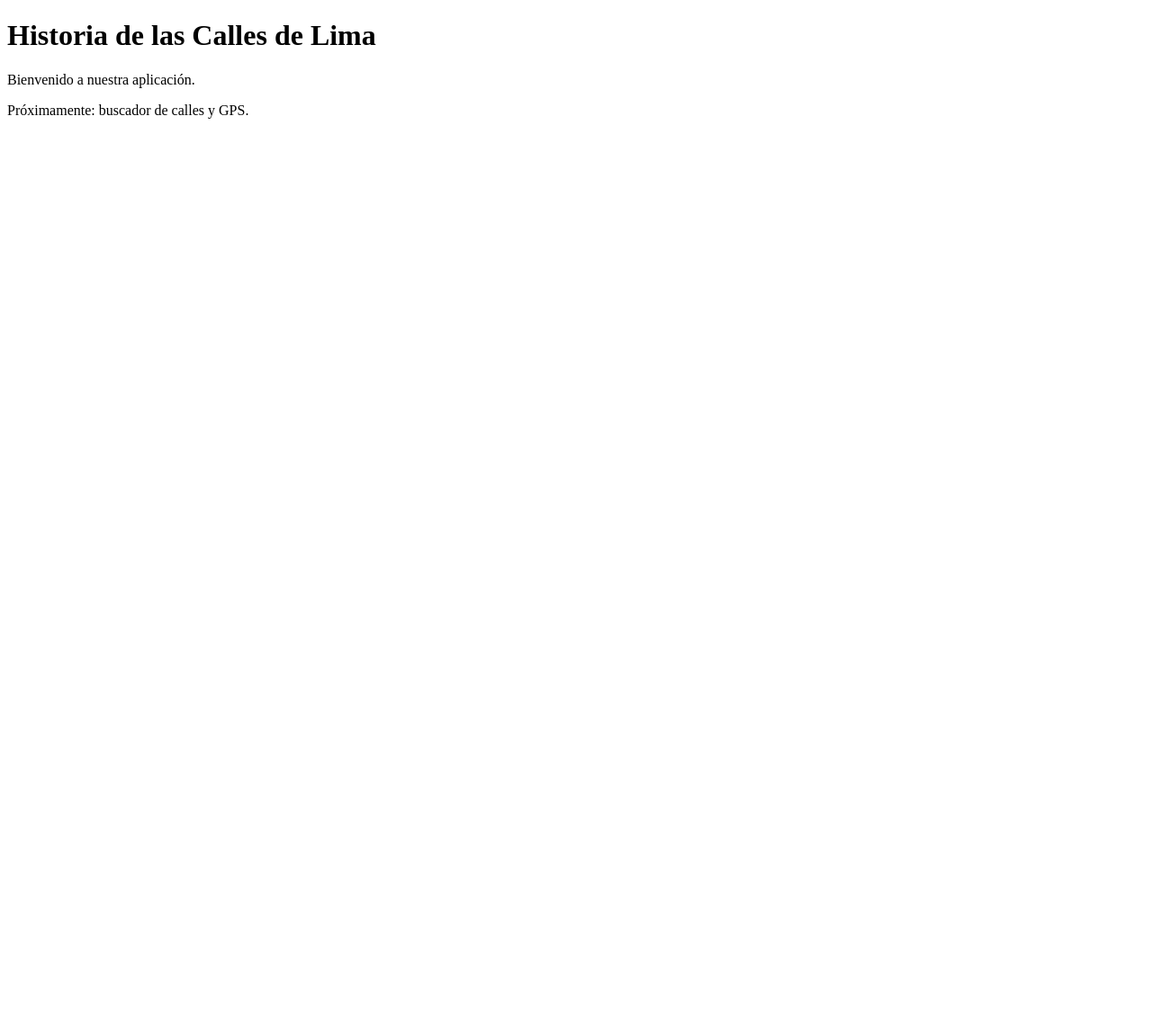
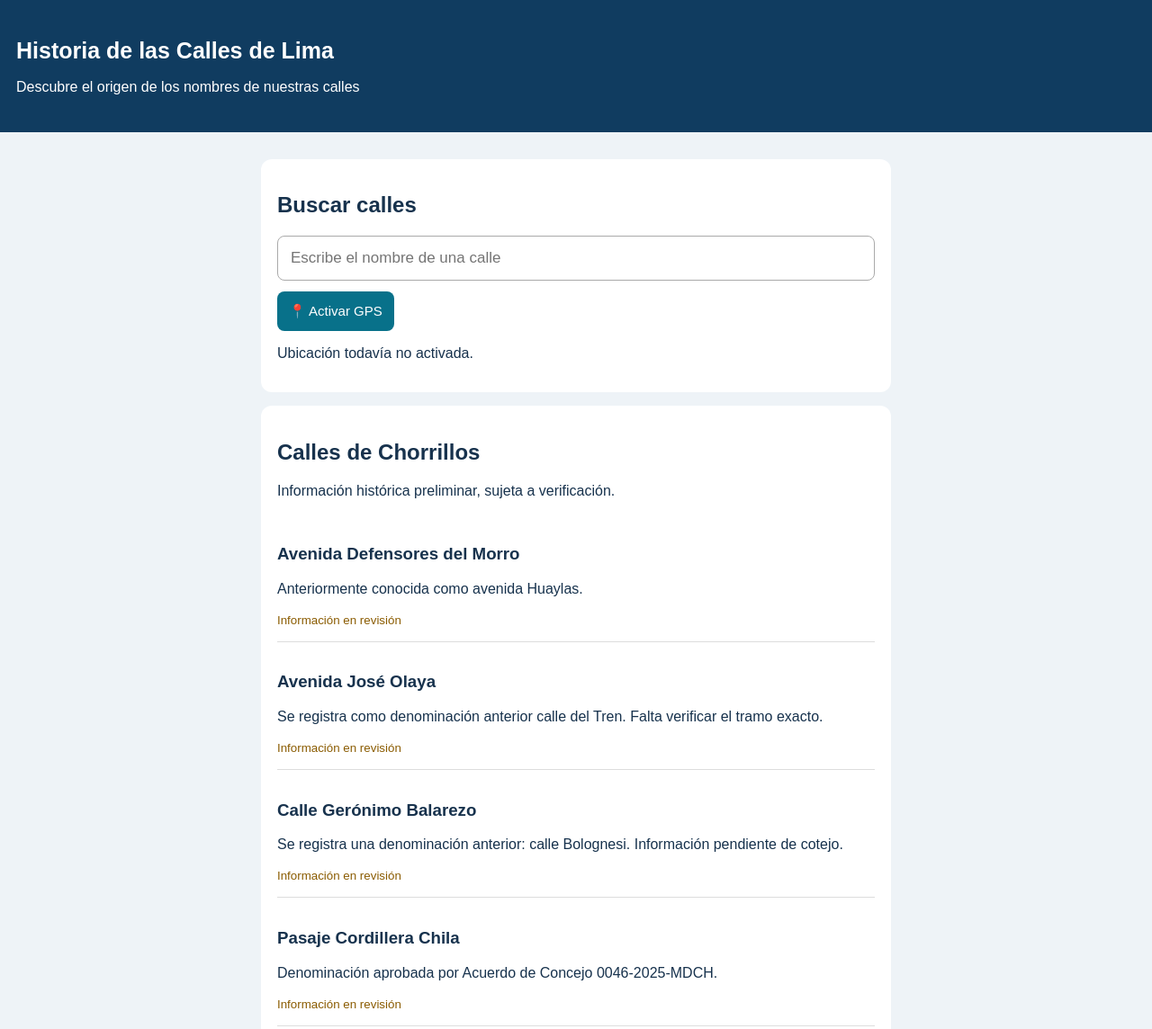
Before and after one commit to jhoelyoutuberaezraez-eng/historia-calles-lima, a plain HTML site: page index.html in a window 1280 px wide. Shown: the top 1144 px of the page at 90% size. Before the commit the page ends 800 px from the top, so only its background shows below. Drawn offline with Linux system fonts and the light colour scheme.

Commit message:
Update index.html

```diff
--- a/index.html
+++ b/index.html
@@ -1,13 +1,72 @@
+
 <!DOCTYPE html>
 <html lang="es">
 <head>
 <meta charset="UTF-8">
-<meta name="viewport" content="width=device-width, initial-scale=1">
+<meta name="viewport" content="width=device-width,initial-scale=1">
 <title>Historia de las Calles de Lima</title>
+<style>
+body{margin:0;font-family:Arial;background:#eef3f7;color:#17324d}
+header{background:#103c60;color:white;padding:25px 18px}
+h1{font-size:25px}
+main{padding:15px;max-width:700px;margin:auto}
+section{background:white;padding:18px;margin:15px 0;border-radius:12px}
+input{box-sizing:border-box;width:100%;padding:14px;font-size:17px;border:1px solid #aaa;border-radius:8px}
+button{background:#08718a;color:white;border:0;border-radius:8px;padding:13px;margin-top:12px;font-size:15px}
+article{padding:15px 0;border-bottom:1px solid #ddd}
+small{color:#8a5b00}
+</style>
 </head>
 <body>
+<header>
 <h1>Historia de las Calles de Lima</h1>
-<p>Bienvenido a nuestra aplicación.</p>
-<p>Próximamente: buscador de calles y GPS.</p>
+<p>Descubre el origen de los nombres de nuestras calles</p>
+</header>
+<main>
+<section>
+<h2>Buscar calles</h2>
+<input id="buscar" placeholder="Escribe el nombre de una calle">
+<button onclick="activarGPS()">📍 Activar GPS</button>
+<p id="gps">Ubicación todavía no activada.</p>
+</section>
+<section>
+<h2>Calles de Chorrillos</h2>
+<p>Información histórica preliminar, sujeta a verificación.</p>
+<div id="resultados"></div>
+</section>
+</main>
+<script>
+const calles=[
+["Avenida Defensores del Morro",
+"Anteriormente conocida como avenida Huaylas."],
+["Avenida José Olaya",
+"Se registra como denominación anterior calle del Tren. Falta verificar el tramo exacto."],
+["Calle Gerónimo Balarezo",
+"Se registra una denominación anterior: calle Bolognesi. Información pendiente de cotejo."],
+["Pasaje Cordillera Chila",
+"Denominación aprobada por Acuerdo de Concejo 0046-2025-MDCH."]
+];
+function mostrar(){
+let q=document.getElementById("buscar").value.toLowerCase();
+let lista=calles.filter(c=>c[0].toLowerCase().includes(q));
+document.getElementById("resultados").innerHTML=
+lista.map(c=>"<article><h3>"+c[0]+"</h3><p>"+c[1]+"</p><small>Información en revisión</small></article>").join("")||
+"<p>No se encontró esa calle en esta versión de prueba.</p>";
+}
+document.getElementById("buscar").addEventListener("input",mostrar);
+function activarGPS(){
+let estado=document.getElementById("gps");
+if(!navigator.geolocation){
+estado.textContent="GPS no disponible";
+return;
+}
+estado.textContent="Solicitando ubicación...";
+navigator.geolocation.getCurrentPosition(
+()=>estado.textContent="GPS activado. Próximamente mostraremos las calles cercanas.",
+()=>estado.textContent="No se pudo acceder a la ubicación. Revisa los permisos de Chrome."
+);
+}
+mostrar();
+</script>
 </body>
 </html>
```
